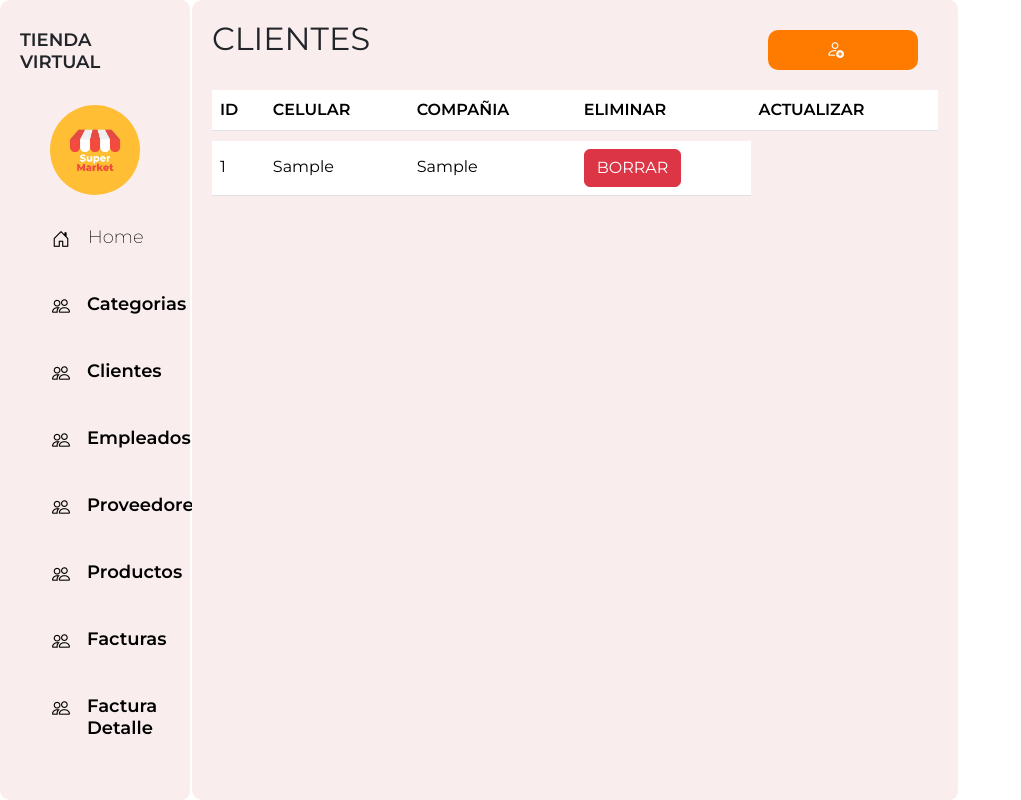
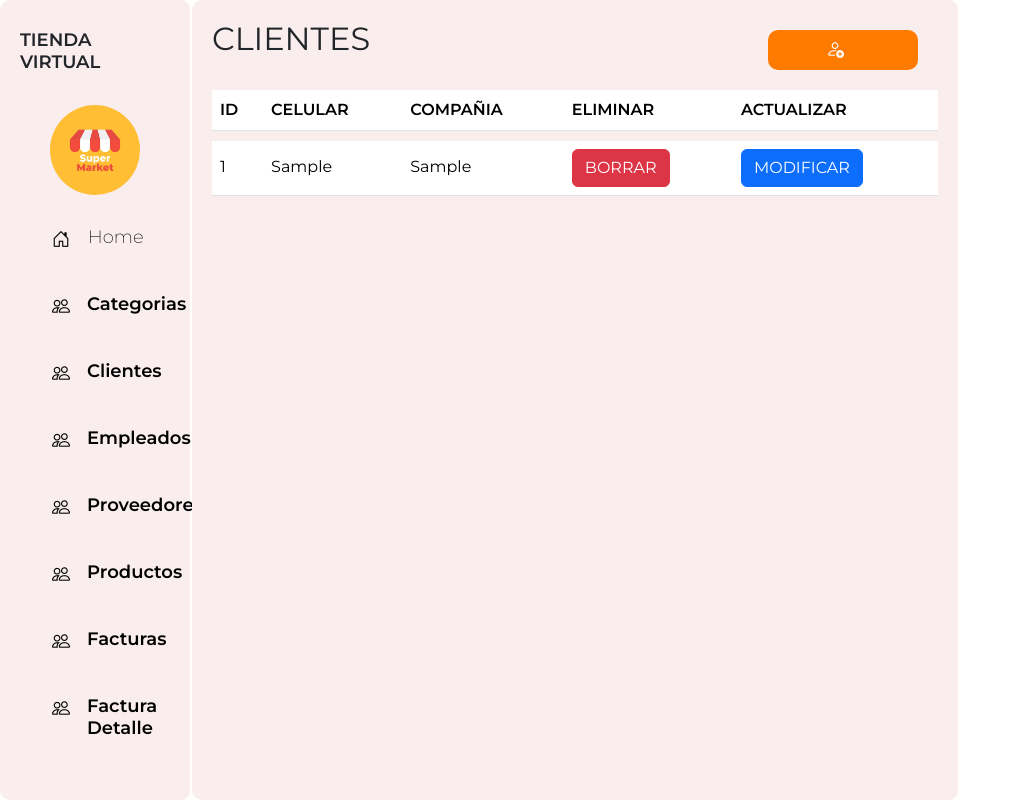
Before and after one commit to DaironShmelinguerPorrasCardenasCampus/PHP_PRODUCTO, a PHP site: page /cliente.php in a window 1280 px wide. Shown: the whole page, without its empty margins (0-1021 px from the left). Run offline with PHP 8.4, Linux system fonts and the light colour scheme; tables that the repository leaves empty or names only in its code hold one stand-in row (values such as "Sample post").

Commit message:
feat: :white_check_mark: BOTÓN UPDATE LINKEADO

```diff
--- a/supermarket/Clientes/cliente.php
+++ b/supermarket/Clientes/cliente.php
@@ -104,6 +104,7 @@ $allCliente = $data-> obtenerCliente();
               <td> <?php echo $val['cliente_celular']?></td>
               <td> <?php echo $val['cliente_compa']?></td>
               <td> <a  class="btn btn-danger" href="borrasCliente.php?cliente_id=<?= $val['cliente_id']?>&&req=delete">BORRAR </a></td>
+              <td> <a  class="btn btn-primary" href="editarCliente.php?cliente_id=<?=$val['cliente_id']?>">MODIFICAR </a></td>
 
             </tr>
 
```
